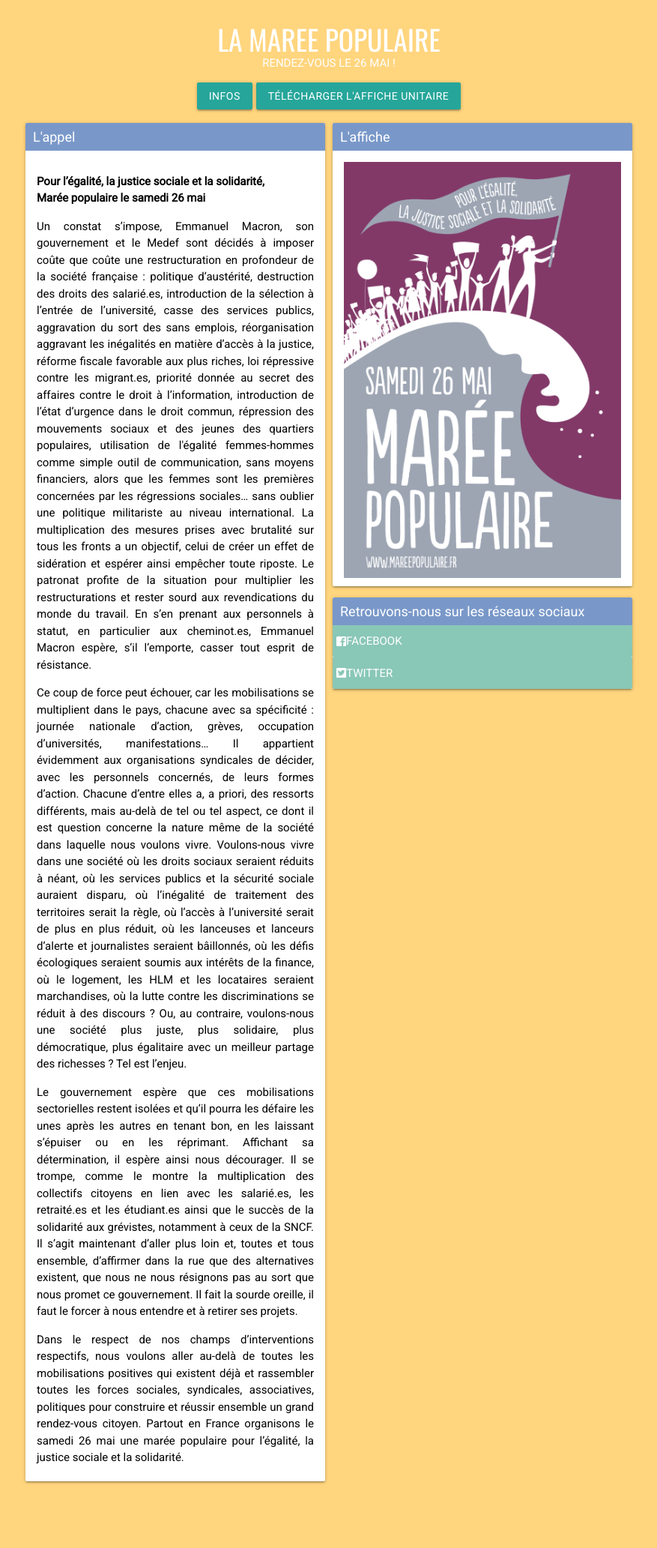
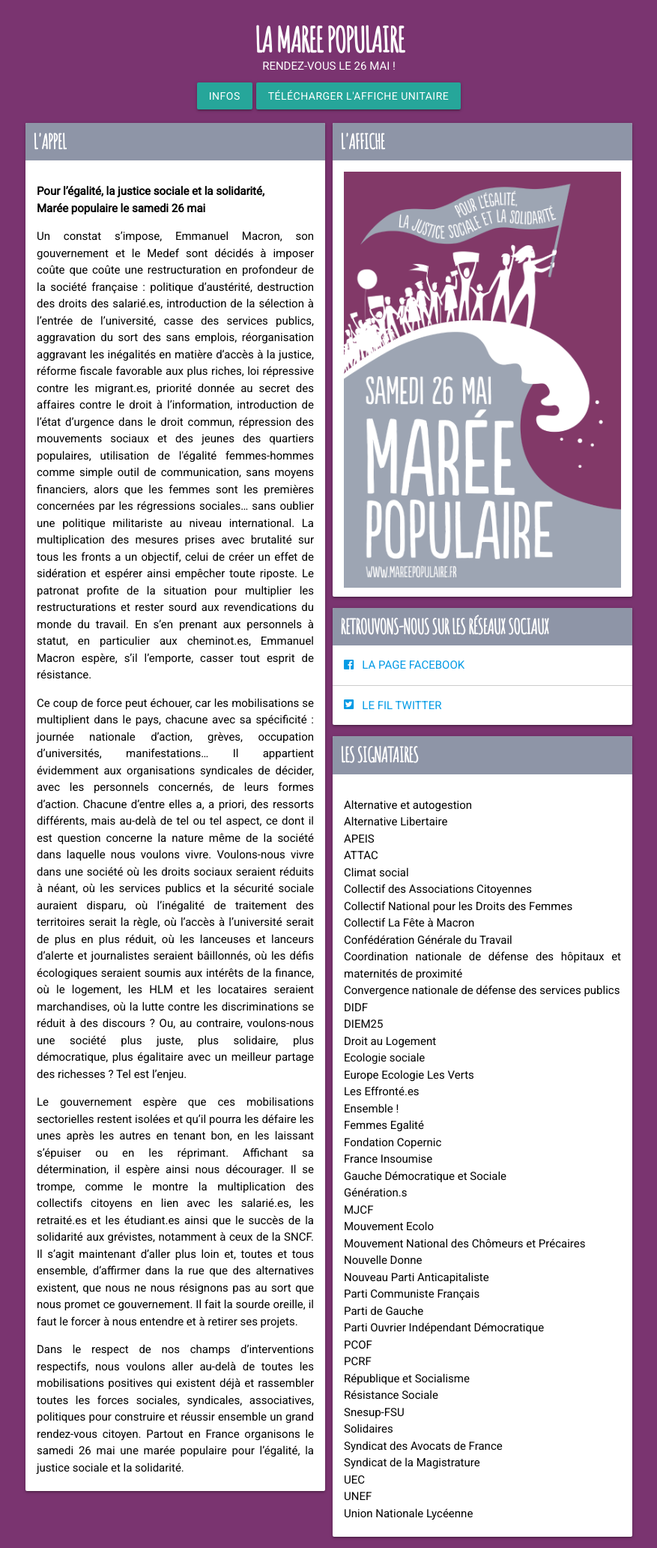
Before and after one commit to tonygoussot/mareepopulaire, a Jekyll site: the page built from index.html, in a window 1280 px wide. Shown: the whole page at 75% size, without its empty margins (201-1078 px from the left). Built offline with Jekyll 4.4.1, drawn with Linux system fonts in a browser that asks for light colours; nearby versions of some CDN libraries; comment, search, counter and statistics services are not loaded; before the commit the page ends 1991 px from its top, so only the background shows below that.

Commit message:
Ajout des signataires et adaptation du design à l'affiche

```diff
--- /dev/null
+++ b/_data/signataires.yml
@@ -0,0 +1,42 @@
+- nom: Alternative et autogestion
+- nom: Alternative Libertaire
+- nom: APEIS
+- nom: ATTAC
+- nom: Climat social
+- nom: Collectif des Associations Citoyennes
+- nom: Collectif National pour les Droits des Femmes
+- nom: Collectif La Fête à Macron
+- nom: Confédération Générale du Travail
+- nom: Coordination nationale de défense des hôpitaux et maternités de proximité
+- nom: Convergence nationale de défense des services publics
+- nom: DIDF
+- nom: DIEM25
+- nom: Droit au Logement
+- nom: Ecologie sociale
+- nom: Europe Ecologie Les Verts
+- nom: Les Effronté.es
+- nom: Ensemble !
+- nom: Femmes Egalité
+- nom: Fondation Copernic
+- nom: France Insoumise
+- nom: Gauche Démocratique et Sociale
+- nom: Génération.s
+- nom: MJCF
+- nom: Mouvement Ecolo
+- nom: Mouvement National des Chômeurs et Précaires
+- nom: Nouvelle Donne
+- nom: Nouveau Parti Anticapitaliste
+- nom: Parti Communiste Français
+- nom: Parti de Gauche
+- nom: Parti Ouvrier Indépendant Démocratique
+- nom: PCOF
+- nom: PCRF
+- nom: République et Socialisme
+- nom: Résistance Sociale
+- nom: Snesup-FSU
+- nom: Solidaires
+- nom: Syndicat des Avocats de France
+- nom: Syndicat de la Magistrature
+- nom: UEC
+- nom: UNEF
+- nom: Union Nationale Lycéenne
--- a/_layouts/layout.html
+++ b/_layouts/layout.html
@@ -19,7 +19,7 @@
     <link rel="stylesheet" href="https://cdnjs.cloudflare.com/ajax/libs/materialize/1.0.0-beta/css/materialize.min.css">
     <link href="https://fonts.googleapis.com/icon?family=Material+Icons"
           rel="stylesheet">
-    <link href="https://fonts.googleapis.com/css?family=Roboto|Oswald"
+    <link href="https://fonts.googleapis.com/css?family=Roboto|Amatic+SC"
           rel="stylesheet">
 
     <!--
--- a/index.html
+++ b/index.html
@@ -10,21 +10,58 @@
             </div>
             <div class="Article__content">
                 <p><b>
-          Pour l’égalité, la justice sociale et la solidarité,<br />
+                    Pour l’égalité, la justice sociale et la solidarité,<br/>
                     Marée populaire le samedi 26 mai
                 </b>
                 </p>
                 <p>
-          Un constat s’impose, Emmanuel Macron, son gouvernement et le  Medef sont décidés à imposer coûte que coûte une restructuration en profondeur de la société française : politique d’austérité, destruction des droits des salarié.es, introduction de la sélection à l’entrée de l’université, casse des services publics, aggravation du sort des sans emplois, réorganisation aggravant les inégalités en matière d’accès à la justice, réforme fiscale favorable aux plus riches, loi répressive contre les migrant.es, priorité donnée au secret des affaires contre le droit à l’information, introduction de l’état d’urgence dans le droit commun, répression des mouvements sociaux et des jeunes des quartiers populaires, utilisation de l'égalité femmes-hommes comme simple outil de communication, sans moyens financiers, alors que les femmes sont les premières concernées par les régressions sociales… sans oublier une politique militariste au niveau international. La multiplication des mesures prises avec brutalité sur tous les fronts a un objectif, celui de créer un effet de sidération et espérer ainsi empêcher toute riposte. Le patronat profite de la situation pour multiplier les restructurations et rester sourd aux revendications du monde du travail. En s’en prenant aux personnels à statut, en particulier aux cheminot.es, Emmanuel Macron espère, s’il l’emporte, casser tout esprit de résistance.
+                    Un constat s’impose, Emmanuel Macron, son gouvernement et le Medef sont décidés à imposer coûte que
+                    coûte une restructuration en profondeur de la société française : politique d’austérité, destruction
+                    des droits des salarié.es, introduction de la sélection à l’entrée de l’université, casse des
+                    services publics, aggravation du sort des sans emplois, réorganisation aggravant les inégalités en
+                    matière d’accès à la justice, réforme fiscale favorable aux plus riches, loi répressive contre les
+                    migrant.es, priorité donnée au secret des affaires contre le droit à l’information, introduction de
+                    l’état d’urgence dans le droit commun, répression des mouvements sociaux et des jeunes des quartiers
+                    populaires, utilisation de l'égalité femmes-hommes comme simple outil de communication, sans moyens
+                    financiers, alors que les femmes sont les premières concernées par les régressions sociales… sans
+                    oublier une politique militariste au niveau international. La multiplication des mesures prises avec
+                    brutalité sur tous les fronts a un objectif, celui de créer un effet de sidération et espérer ainsi
+                    empêcher toute riposte. Le patronat profite de la situation pour multiplier les restructurations et
+                    rester sourd aux revendications du monde du travail. En s’en prenant aux personnels à statut, en
+                    particulier aux cheminot.es, Emmanuel Macron espère, s’il l’emporte, casser tout esprit de
+                    résistance.
                 </p>
                 <p>
-          Ce coup de force peut échouer, car les mobilisations se multiplient dans le pays, chacune avec sa spécificité : journée nationale d’action, grèves, occupation d’universités, manifestations… Il appartient évidemment aux organisations syndicales de décider, avec les personnels concernés, de leurs formes d’action. Chacune d’entre elles a, a priori, des ressorts différents, mais au-delà de tel ou tel aspect, ce dont il est question concerne la nature même de la société dans laquelle nous voulons vivre. Voulons-nous vivre dans une société où les droits sociaux seraient réduits à néant, où les services publics et la sécurité sociale auraient disparu, où l’inégalité de traitement des territoires serait la règle, où l’accès à l’université serait de plus en plus réduit, où les lanceuses et lanceurs d’alerte et journalistes seraient bâillonnés, où les défis écologiques seraient soumis aux intérêts de la finance, où le logement, les HLM et les locataires seraient marchandises, où la lutte contre les discriminations se réduit à des discours ? Ou, au contraire, voulons-nous une société plus juste, plus solidaire, plus démocratique, plus égalitaire avec un meilleur partage des richesses ? Tel est l’enjeu.
+                    Ce coup de force peut échouer, car les mobilisations se multiplient dans le pays, chacune avec sa
+                    spécificité : journée nationale d’action, grèves, occupation d’universités, manifestations… Il
+                    appartient évidemment aux organisations syndicales de décider, avec les personnels concernés, de
+                    leurs formes d’action. Chacune d’entre elles a, a priori, des ressorts différents, mais au-delà de
+                    tel ou tel aspect, ce dont il est question concerne la nature même de la société dans laquelle nous
+                    voulons vivre. Voulons-nous vivre dans une société où les droits sociaux seraient réduits à néant,
+                    où les services publics et la sécurité sociale auraient disparu, où l’inégalité de traitement des
+                    territoires serait la règle, où l’accès à l’université serait de plus en plus réduit, où les
+                    lanceuses et lanceurs d’alerte et journalistes seraient bâillonnés, où les défis écologiques
+                    seraient soumis aux intérêts de la finance, où le logement, les HLM et les locataires seraient
+                    marchandises, où la lutte contre les discriminations se réduit à des discours ? Ou, au contraire,
+                    voulons-nous une société plus juste, plus solidaire, plus démocratique, plus égalitaire avec un
+                    meilleur partage des richesses ? Tel est l’enjeu.
                 </p>
                 <p>
-          Le gouvernement espère que ces mobilisations sectorielles restent isolées et qu’il pourra les défaire les unes après les autres en tenant bon, en les laissant s’épuiser ou en les réprimant. Affichant sa détermination, il espère ainsi nous décourager. Il se trompe, comme le montre la multiplication des collectifs citoyens en lien avec les salarié.es, les retraité.es et les étudiant.es ainsi que le succès de la solidarité aux grévistes, notamment à ceux de la SNCF. Il s’agit maintenant d’aller plus loin et, toutes et tous ensemble, d’affirmer dans la rue que des alternatives existent, que nous ne nous résignons pas au sort que nous promet ce gouvernement. Il fait la sourde oreille, il faut le forcer à nous entendre et à retirer ses projets.
+                    Le gouvernement espère que ces mobilisations sectorielles restent isolées et qu’il pourra les
+                    défaire les unes après les autres en tenant bon, en les laissant s’épuiser ou en les réprimant.
+                    Affichant sa détermination, il espère ainsi nous décourager. Il se trompe, comme le montre la
+                    multiplication des collectifs citoyens en lien avec les salarié.es, les retraité.es et les
+                    étudiant.es ainsi que le succès de la solidarité aux grévistes, notamment à ceux de la SNCF. Il
+                    s’agit maintenant d’aller plus loin et, toutes et tous ensemble, d’affirmer dans la rue que des
+                    alternatives existent, que nous ne nous résignons pas au sort que nous promet ce gouvernement. Il
+                    fait la sourde oreille, il faut le forcer à nous entendre et à retirer ses projets.
                 </p>
                 <p>
-          Dans le respect de nos champs d’interventions respectifs, nous voulons aller au-delà de toutes les mobilisations positives qui existent déjà et rassembler toutes les forces sociales, syndicales, associatives, politiques pour construire et réussir ensemble un grand rendez-vous citoyen. Partout en France organisons le samedi 26 mai une marée populaire pour l’égalité, la justice sociale et la solidarité.
+                    Dans le respect de nos champs d’interventions respectifs, nous voulons aller au-delà de toutes les
+                    mobilisations positives qui existent déjà et rassembler toutes les forces sociales, syndicales,
+                    associatives, politiques pour construire et réussir ensemble un grand rendez-vous citoyen. Partout
+                    en France organisons le samedi 26 mai une marée populaire pour l’égalité, la justice sociale et la
+                    solidarité.
                 </p>
             </div>
         </div>
@@ -35,7 +72,7 @@
                 L'affiche
             </div>
             <div class="Article__content">
-        <img src="{{ site.baseurl }}/public/img/affiche_unitaire_lq.png" alt="Affiche unitaire" />
+                <img src="{{ site.baseurl }}/public/img/affiche_unitaire_lq.png" alt="Affiche unitaire"/>
             </div>
         </div>
         <div class="Article card">
@@ -43,10 +80,34 @@
                 Retrouvons-nous sur les réseaux sociaux
             </div>
             <div class="Article__action rs">
-        <a class="Article__action--link" href="https://www.facebook.com/mareepopulaire/" target="_blank"><svg class="svg-inline--fa fa-facebook-square fa-w-14" aria-hidden="true" data-prefix="fab" data-icon="facebook-square" role="img" xmlns="http://www.w3.org/2000/svg" viewBox="0 0 448 512" data-fa-i2svg=""><path fill="currentColor" d="M448 80v352c0 26.5-21.5 48-48 48h-85.3V302.8h60.6l8.7-67.6h-69.3V192c0-19.6 5.4-32.9 33.5-32.9H384V98.7c-6.2-.8-27.4-2.7-52.2-2.7-51.6 0-87 31.5-87 89.4v49.9H184v67.6h60.9V480H48c-26.5 0-48-21.5-48-48V80c0-26.5 21.5-48 48-48h352c26.5 0 48 21.5 48 48z"></path></svg><!-- <i class="fab fa-facebook-square"></i> --><span> Facebook </span></a>
+                <a class="Article__action--link" href="https://www.facebook.com/mareepopulaire/" target="_blank">
+                    <svg class="svg-inline--fa fa-facebook-square fa-w-14" aria-hidden="true" data-prefix="fab"
+                         data-icon="facebook-square" role="img" xmlns="http://www.w3.org/2000/svg" viewBox="0 0 448 512"
+                         data-fa-i2svg="">
+                        <path fill="currentColor"
+                              d="M448 80v352c0 26.5-21.5 48-48 48h-85.3V302.8h60.6l8.7-67.6h-69.3V192c0-19.6 5.4-32.9 33.5-32.9H384V98.7c-6.2-.8-27.4-2.7-52.2-2.7-51.6 0-87 31.5-87 89.4v49.9H184v67.6h60.9V480H48c-26.5 0-48-21.5-48-48V80c0-26.5 21.5-48 48-48h352c26.5 0 48 21.5 48 48z"></path>
+                    </svg> La page Facebook</a>
             </div>
             <div class="Article__action rs">
-        <a class="Article__action--link" href="https://twitter.com/mareepopulaire" target="_blank"><svg class="svg-inline--fa fa-twitter-square fa-w-14" aria-hidden="true" data-prefix="fab" data-icon="twitter-square" role="img" xmlns="http://www.w3.org/2000/svg" viewBox="0 0 448 512" data-fa-i2svg=""><path fill="currentColor" d="M400 32H48C21.5 32 0 53.5 0 80v352c0 26.5 21.5 48 48 48h352c26.5 0 48-21.5 48-48V80c0-26.5-21.5-48-48-48zm-48.9 158.8c.2 2.8.2 5.7.2 8.5 0 86.7-66 186.6-186.6 186.6-37.2 0-71.7-10.8-100.7-29.4 5.3.6 10.4.8 15.8.8 30.7 0 58.9-10.4 81.4-28-28.8-.6-53-19.5-61.3-45.5 10.1 1.5 19.2 1.5 29.6-1.2-30-6.1-52.5-32.5-52.5-64.4v-.8c8.7 4.9 18.9 7.9 29.6 8.3a65.447 65.447 0 0 1-29.2-54.6c0-12.2 3.2-23.4 8.9-33.1 32.3 39.8 80.8 65.8 135.2 68.6-9.3-44.5 24-80.6 64-80.6 18.9 0 35.9 7.9 47.9 20.7 14.8-2.8 29-8.3 41.6-15.8-4.9 15.2-15.2 28-28.8 36.1 13.2-1.4 26-5.1 37.8-10.2-8.9 13.1-20.1 24.7-32.9 34z"></path></svg><!-- <i class="fab fa-twitter-square"></i> --><span> Twitter </span></a>
+                <a class="Article__action--link" href="https://twitter.com/mareepopulaire" target="_blank">
+                    <svg class="svg-inline--fa fa-twitter-square fa-w-14" aria-hidden="true" data-prefix="fab"
+                         data-icon="twitter-square" role="img" xmlns="http://www.w3.org/2000/svg" viewBox="0 0 448 512"
+                         data-fa-i2svg="">
+                        <path fill="currentColor"
+                              d="M400 32H48C21.5 32 0 53.5 0 80v352c0 26.5 21.5 48 48 48h352c26.5 0 48-21.5 48-48V80c0-26.5-21.5-48-48-48zm-48.9 158.8c.2 2.8.2 5.7.2 8.5 0 86.7-66 186.6-186.6 186.6-37.2 0-71.7-10.8-100.7-29.4 5.3.6 10.4.8 15.8.8 30.7 0 58.9-10.4 81.4-28-28.8-.6-53-19.5-61.3-45.5 10.1 1.5 19.2 1.5 29.6-1.2-30-6.1-52.5-32.5-52.5-64.4v-.8c8.7 4.9 18.9 7.9 29.6 8.3a65.447 65.447 0 0 1-29.2-54.6c0-12.2 3.2-23.4 8.9-33.1 32.3 39.8 80.8 65.8 135.2 68.6-9.3-44.5 24-80.6 64-80.6 18.9 0 35.9 7.9 47.9 20.7 14.8-2.8 29-8.3 41.6-15.8-4.9 15.2-15.2 28-28.8 36.1 13.2-1.4 26-5.1 37.8-10.2-8.9 13.1-20.1 24.7-32.9 34z"></path>
+                    </svg><!-- <i class="fab fa-twitter-square"></i> --><span> Le fil Twitter</span></a>
+            </div>
+        </div>
+        <div class="Article card">
+            <div class="Article__title">
+                Les signataires
+            </div>
+            <div class="Article__content">
+                <ul>
+                    {% for signataire in site.data.signataires %}
+                    <li>{{ signataire.nom }}</li>
+                    {% endfor %}
+                </ul>
             </div>
         </div>
     </div>
--- a/public/css/style.scss
+++ b/public/css/style.scss
@@ -2,9 +2,9 @@
 ---
 
 // COLORS
-$background-color: #ffd57e;
-$secondary-color: #FF1744;
-$tertiary-color: #26A69A; // default materialize color for buttons
+$background-color: #7a3470;
+$secondary-color: #8e95a7;
+$tertiary-color: #26a69a; // default materialize color for buttons
 $fourth-color: #03A9F4;
 
 html, body {
@@ -45,6 +45,11 @@
 
 .Header-title {
   text-transform: uppercase;
+  font-family: 'Amatic SC', cursive;
+  font-weight: bold;
+  font-size: 3em;
+  margin-bottom: 0;
+  letter-spacing: -2px;
 }
 
 .Header-header {
@@ -55,34 +60,14 @@
   align-items: center;
 }
 
-@media (min-width: 400px) {
-  .Header-title {
-    font-family: 'Oswald';
-    font-size: 2.5em;
-    text-transform: uppercase;
-    margin-bottom: 0;
-  }
-
 .Header-sub {
-    font-family: 'Roboto', sans-serif;
-    font-size: 1em;
   text-transform: uppercase;
   margin-top: 0;
-  }
 }
 
 @media (max-width: 400px) {
   .Header-title {
-    font-family: 'Oswald';
-    font-size: 2.2em;
-    text-transform: uppercase;
-  }
-
-  .Header-sub {
-    font-family: 'Roboto', sans-serif;
-    font-size: 1em;
-    text-transform: uppercase;
-    margin-top: 0;
+    font-size: 2em;
   }
 }
 
@@ -92,9 +77,9 @@
 
 .Menu {
   display: flex;
-    margin: 10px 0px 10px 0px;
+  margin: 10px 0 10px 0;
 
-    @media(orientation: portrait){
+  @media(orientation: portrait) {
     flex-direction: column;
     align-items: center;
 
@@ -147,57 +132,59 @@
   color: #000;
 }
 
- .Article__action, .Article__content, .Article__title {
+.Article__content, .Article__title {
   padding: 5px;
 }
 
 .Article__title {
+  text-transform: uppercase;
+  font-family: 'Amatic SC', cursive;
+  font-weight: bold;
+  letter-spacing: -1px;
   border-top-left-radius: 2px;
   border-top-right-radius: 2px;
-     background-color: #7998c9;
+  background-color: $secondary-color;
   color: #fff;
   padding-left: 10px;
-     font-size: 1.2rem;
+  font-size: 1.8em;
 }
 
 .Article__content {
   text-align: justify;
   text-justify: inter-word;
-    font-family: Roboto;
   margin: 10px;
 }
 
-.Article__action.rs {
-    background-color: #89c7b6;
-    color: #89c7b6;
-}
 .Article__action {
   border-bottom-left-radius: 2px;
   border-bottom-right-radius: 2px;
-    background-color: #ad84c7;
   text-transform: uppercase;
   display: -ms-flexbox;
   display: flex;
   cursor: pointer;
-    padding: 5px;
-    color: #ad84c7;
+}
+
+.Article__action + .Article__action {
+  border-top: 1px solid #CCC;
 }
 
 .Article__action--link {
-    color: #fff;
+  display: block;
+  width: 100%;
+  padding: 15px;
 }
 
-.Article__action--link, .contacts__action--link {
-    display: -ms-flexbox;
-    display: flex;
-    -ms-flex-align: center;
-    align-items: center;
-    text-align: center;
-    padding-top: 5px;
-    padding-bottom: 5px;
+.Article__action--link:hover {
+  background-color: #EEE;
 }
 
+.Article__action--link svg {
+  display: inline;
+  margin-right: 0.5em;
+}
+
+
 .card {
-  box-shadow: 0 4px 10px 0 rgba(0,0,0,.2),0 4px 20px 0 rgba(0,0,0,.19);
+  box-shadow: 0 4px 10px 0 rgba(0, 0, 0, .2), 0 4px 20px 0 rgba(0, 0, 0, .19);
   border-radius: 2px;
 }
```
Also changed, not shown: other parts of _layouts/layout.html (+1 -1 lines). Lines whose indentation alone changed are shown as unchanged.
